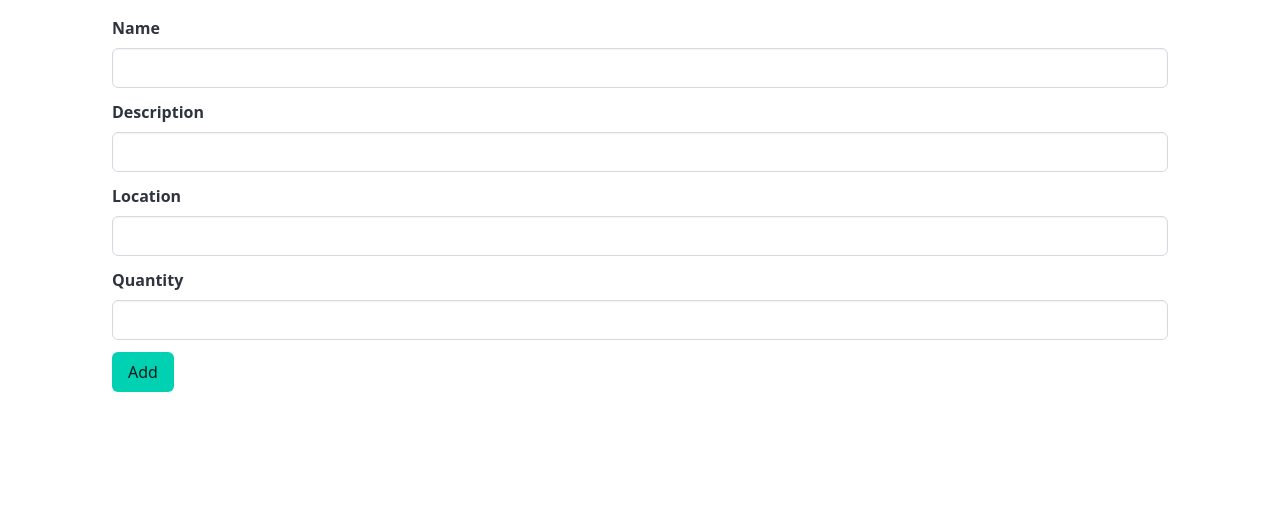
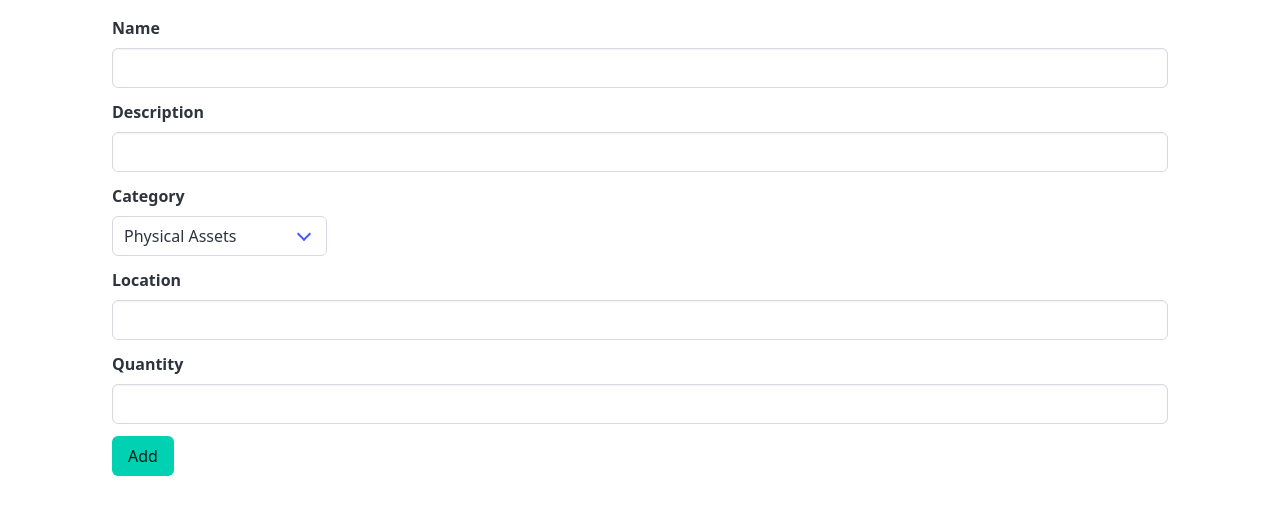
Before and after one commit to rchfortiz/inventory, a FastAPI app: template inventory/templates/items/add.html.jinja in a window 1280 px wide. Shown: the part 160-675 px from the top of the page. Run offline with FastAPI, Linux system fonts and the light colour scheme; the template is opened without the code that fills it, so the values that code supplies are empty.

Commit message:
Item ID and categories

```diff
--- a/inventory/db/models.py
+++ b/inventory/db/models.py
@@ -19,6 +19,7 @@ class Item(SQLModel, table=True):
     id: int = Field(default=None, primary_key=True)
     name: str
     description: str
+    category: str
     location: str
     total_qty: int
     borrows: list["Borrow"] = Relationship(back_populates="item")
--- a/inventory/routes/auth/dependencies.py
+++ b/inventory/routes/auth/dependencies.py
@@ -18,7 +18,10 @@ def get_user(request: Request) -> TokenClaims:
     if not token:
         raise redirect_to_login
 
-    claims = jwt.decode(token, settings.jwt_secret_key, algorithms=[settings.jwt_algorithm])
+    try:
+        claims = jwt.decode(token, settings.jwt_secret_key, algorithms=[settings.jwt_algorithm])
+    except jwt.InvalidSignatureError as err:
+        raise redirect_to_login from err
 
     try:
         return TokenClaims.model_validate(claims)
--- a/inventory/routes/items/routes.py
+++ b/inventory/routes/items/routes.py
@@ -17,7 +17,7 @@ items_router = APIRouter(prefix="/items", dependencies=[Depends(get_user)])
 
 @items_router.get("/")
 async def items_page(db: DBSessionDep, render_template: RenderTemplate) -> Response:
-    items = db.exec(select(Item)).all()
+    items = db.exec(select(Item).order_by(Item.category != "Consumable Supplies")).all()
     return render_template("items/all", {"items": items})
 
 
@@ -40,6 +40,7 @@ async def add_item(
     item = Item(
         name=form.name,
         description=form.description,
+        category=form.category,
         location=form.location,
         total_qty=form.quantity,
     )
--- a/inventory/routes/items/schemas.py
+++ b/inventory/routes/items/schemas.py
@@ -20,6 +20,7 @@ class BorrowItemFormData(BaseModel):
 class AddItemFormData(BaseModel):
     name: str
     description: str
+    category: str
     location: str
     quantity: int
 
--- a/inventory/templates/items/add.html.jinja
+++ b/inventory/templates/items/add.html.jinja
@@ -27,6 +27,16 @@
     </div>
 
     <div class="field">
+      <label class="label">Category</label>
+      <div class="control select">
+        <select name="category">
+          <option value="Physical Assets">Physical Assets</option>
+          <option value="Consumable Supplies">Consumable Supplies</option>
+        </select>
+      </div>
+    </div>
+
+    <div class="field">
       <label class="label">Location</label>
       <div class="control">
         <input class="input" name="location" required>
--- a/inventory/templates/items/view.html.jinja
+++ b/inventory/templates/items/view.html.jinja
@@ -27,6 +27,7 @@
     <p class="my-2">{{ item.description }}</p>
     {% endif %}
     <p>This item is located at <strong>{{ item.location }}</strong>.</p>
+    <p>This item is part of <strong>{{ item.category }}</strong>.</p>
     <p>There are <strong>{{ item.total_qty }}</strong> of this item <strong>either borrowed or not</strong>.</p>
     <p>There are <strong>{{ item.available_qty }}</strong> of this item <strong>ready to borrow</strong>.</p>
   </section>
```
Also changed, not shown: inventory/templates/items/all.html.jinja (+10 -0 lines).
